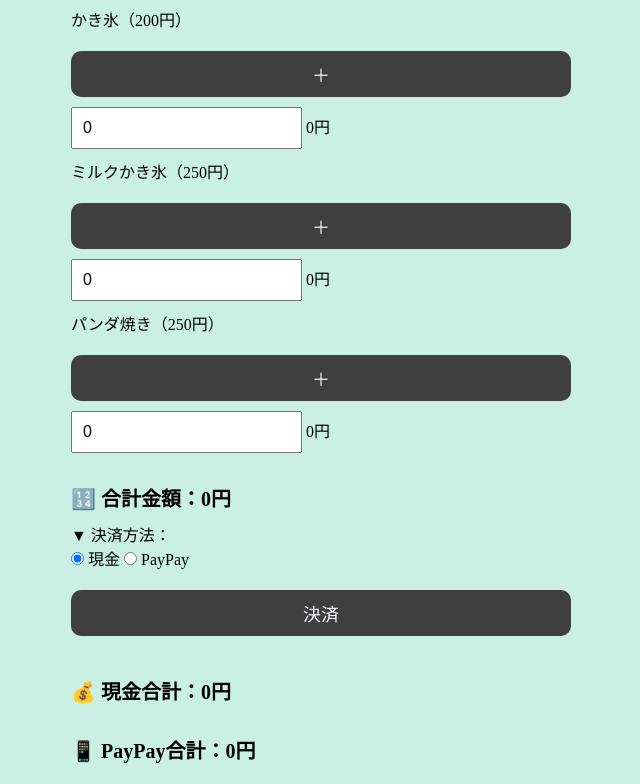
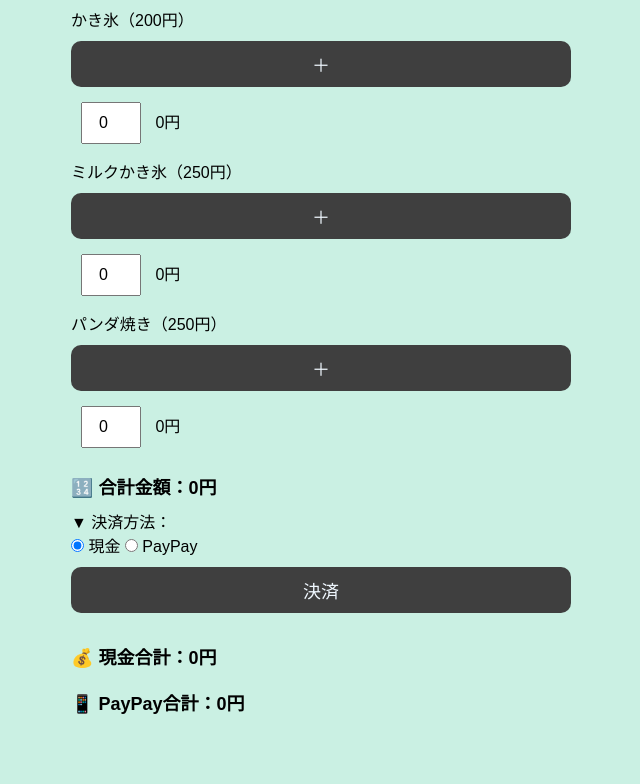
Before and after one commit to fukunyan1219/kakigori, a plain HTML site: page index.html in a window 1280 px wide. Shown: the part 69-853 px from the top of the page, without its empty margins (319-959 px from the left). After the commit the page ends 804 px from the top, so only its background shows below. Drawn offline with Linux system fonts and the light colour scheme.

Commit message:
Update style.css

```diff
--- a/style.css
+++ b/style.css
@@ -7,6 +7,7 @@
 body{
   background-color: rgb(202, 240, 227);
   padding: 20px;
+  font-family: sans-serif;
 }
 
 .container{
@@ -23,21 +24,25 @@ body{
   color: aliceblue;
   border: none;
   border-radius: 10px;
+  cursor: pointer;
 }
 
 .count-input{
   display: inline-block;
   padding: 10px;
   font-size: 16px;
+  width: 60px;
+  text-align: center;
+  margin: 5px 10px;
 }
 
 .info{
-    margin: 10px 0 20px 0;
+  margin: 10px 0 10px 0;
   font-size: 16px;
 }
 
 .grand-total{
-    font-size: 20px;
-    margin-top: 30px;
+  font-size: 18px;
+  margin-top: 20px;
   font-weight: bold;
 }
```
Lines whose indentation alone changed are shown as unchanged.
